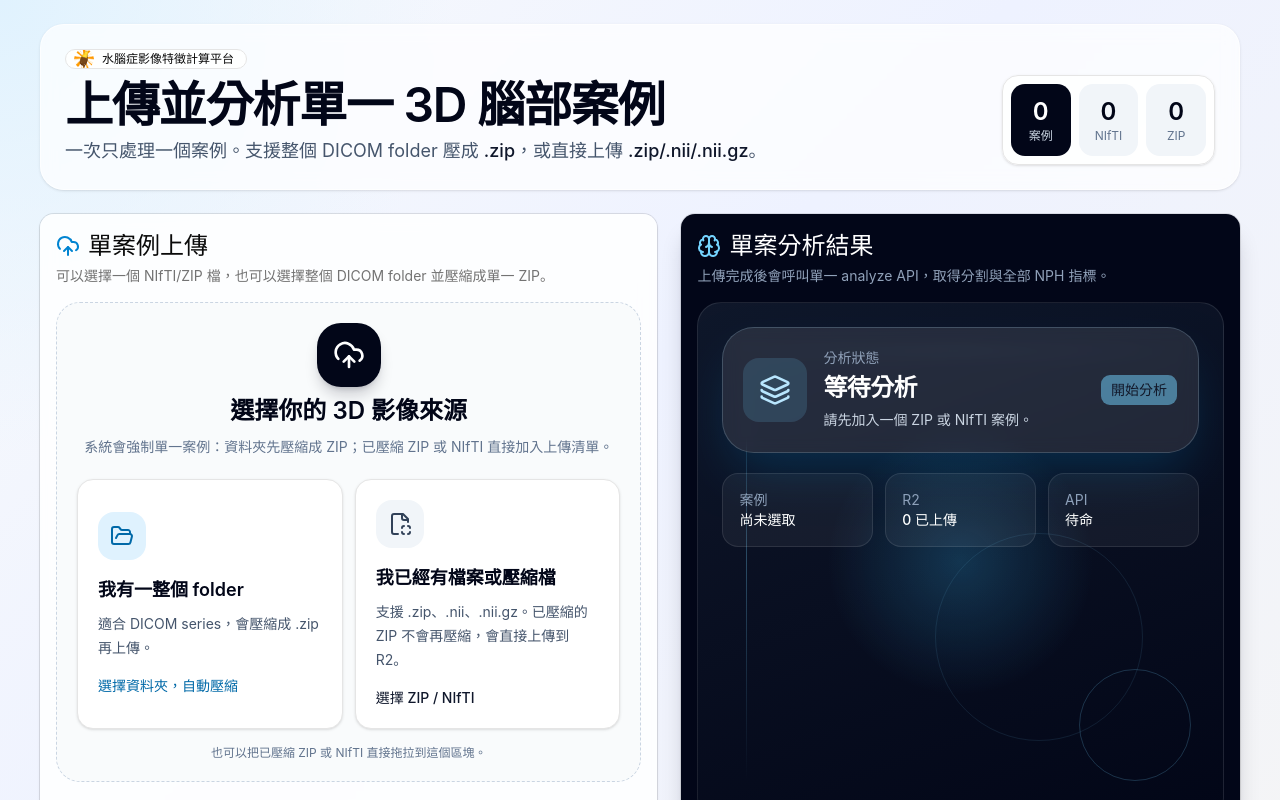
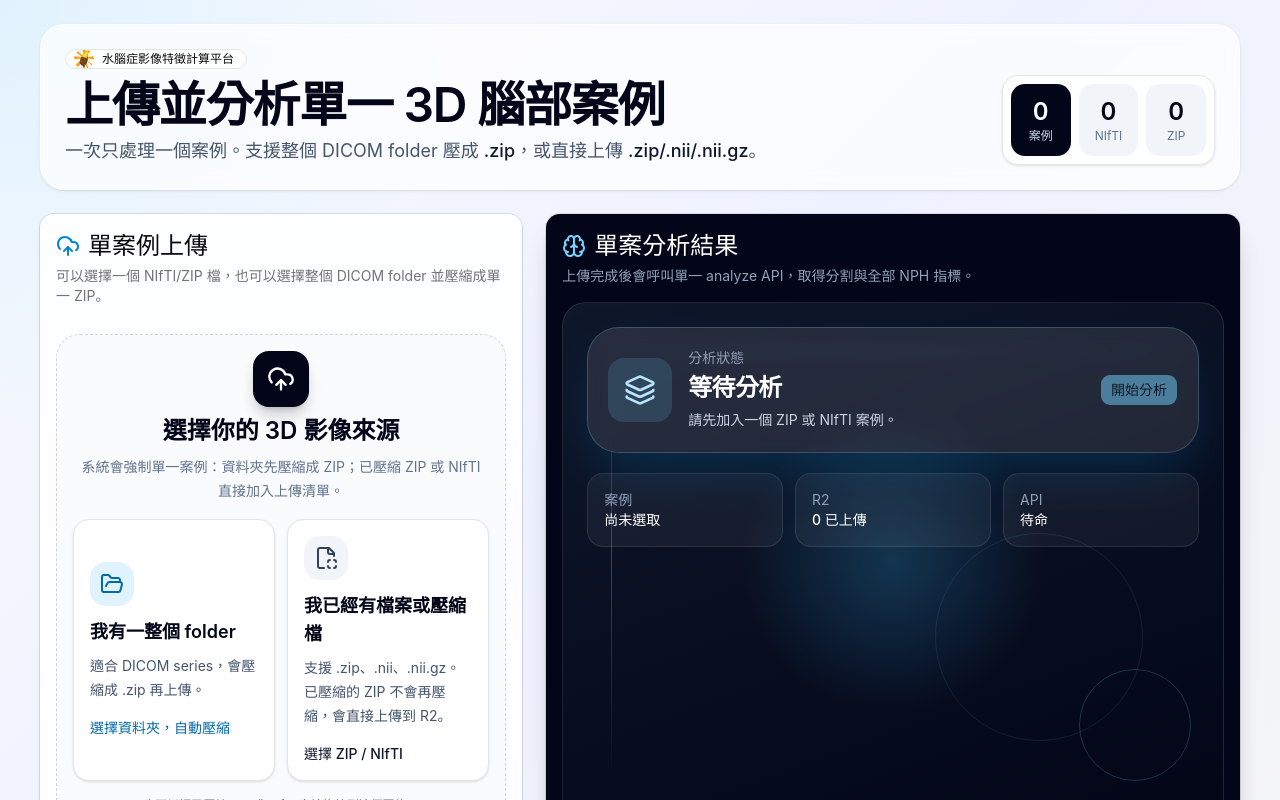
Before and after one commit to Jimmyluluu/nph-cal-console, a Vue app: page / in a window 1280 px wide. Shown: the top 800 px of the page. Built offline with nearby package versions, Linux system fonts and the light colour scheme.

Commit message:
在調整排版

```diff
--- a/src/App.vue
+++ b/src/App.vue
@@ -694,9 +694,9 @@ const startAnalysis = async () => {
         </div>
       </div>
 
-      <div class="grid gap-6 lg:grid-cols-[minmax(0,1.05fr)_minmax(360px,0.95fr)]">
+      <div class="grid gap-6 lg:grid-cols-[minmax(300px,0.82fr)_minmax(420px,1.18fr)]">
         <Card class="overflow-hidden border-white/70 bg-white/85 shadow-sm backdrop-blur">
-          <CardHeader>
+          <CardHeader class="pb-3">
             <CardTitle class="flex items-center gap-2 text-2xl">
               <UploadCloudIcon class="size-6 text-sky-600" />
               單案例上傳
@@ -705,18 +705,18 @@ const startAnalysis = async () => {
               可以選擇一個 NIfTI/ZIP 檔，也可以選擇整個 DICOM folder 並壓縮成單一 ZIP。
             </CardDescription>
           </CardHeader>
-          <CardContent class="space-y-5">
+          <CardContent class="space-y-4">
             <div
-              class="rounded-3xl border border-dashed p-4 transition-all sm:p-5"
+              class="rounded-3xl border border-dashed p-4 transition-all"
               :class="isDragging ? 'border-sky-500 bg-sky-50 shadow-inner' : 'border-slate-300 bg-slate-50/80'"
               @dragenter.prevent="isDragging = true"
               @dragover.prevent="isDragging = true"
               @dragleave.prevent="isDragging = false"
               @drop.prevent="handleDrop"
             >
-              <div class="mb-5 flex flex-col gap-2 text-center">
-                <div class="mx-auto grid size-16 place-items-center rounded-3xl bg-slate-950 text-white shadow-lg shadow-slate-950/20">
-                  <UploadCloudIcon class="size-8" />
+              <div class="mb-4 flex flex-col gap-2 text-center">
+                <div class="mx-auto grid size-14 place-items-center rounded-2xl bg-slate-950 text-white shadow-lg shadow-slate-950/20">
+                  <UploadCloudIcon class="size-7" />
                 </div>
                 <h2 class="text-2xl font-semibold text-slate-950">選擇你的 3D 影像來源</h2>
                 <p class="text-sm leading-6 text-slate-500">
@@ -727,11 +727,11 @@ const startAnalysis = async () => {
               <div class="grid gap-3 md:grid-cols-2">
                 <button
                   type="button"
-                  class="group rounded-2xl border bg-white p-5 text-left shadow-sm transition hover:-translate-y-0.5 hover:border-sky-300 hover:shadow-md disabled:pointer-events-none disabled:opacity-60"
+                  class="group rounded-2xl border bg-white p-4 text-left shadow-sm transition hover:-translate-y-0.5 hover:border-sky-300 hover:shadow-md disabled:pointer-events-none disabled:opacity-60"
                   :disabled="isCompressing || isUploading || isAnalyzing"
                   @click="openFolderPicker"
                 >
-                  <span class="mb-4 grid size-12 place-items-center rounded-2xl bg-sky-100 text-sky-700 transition group-hover:bg-sky-600 group-hover:text-white">
+                  <span class="mb-3 grid size-11 place-items-center rounded-2xl bg-sky-100 text-sky-700 transition group-hover:bg-sky-600 group-hover:text-white">
                     <FolderOpenIcon class="size-6" />
                   </span>
                   <span class="block text-lg font-semibold text-slate-950">我有一整個 folder</span>
@@ -745,11 +745,11 @@ const startAnalysis = async () => {
 
                 <button
                   type="button"
-                  class="group rounded-2xl border bg-white p-5 text-left shadow-sm transition hover:-translate-y-0.5 hover:border-slate-400 hover:shadow-md disabled:pointer-events-none disabled:opacity-60"
+                  class="group rounded-2xl border bg-white p-4 text-left shadow-sm transition hover:-translate-y-0.5 hover:border-slate-400 hover:shadow-md disabled:pointer-events-none disabled:opacity-60"
                   :disabled="isCompressing || isUploading || isAnalyzing"
                   @click="openFilePicker"
                 >
-                  <span class="mb-4 grid size-12 place-items-center rounded-2xl bg-slate-100 text-slate-700 transition group-hover:bg-slate-950 group-hover:text-white">
+                  <span class="mb-3 grid size-11 place-items-center rounded-2xl bg-slate-100 text-slate-700 transition group-hover:bg-slate-950 group-hover:text-white">
                     <FileScanIcon class="size-6" />
                   </span>
                   <span class="block text-lg font-semibold text-slate-950">我已經有檔案或壓縮檔</span>
@@ -794,7 +794,7 @@ const startAnalysis = async () => {
               {{ errorMessage }}
             </p>
 
-            <div class="space-y-4 rounded-2xl border bg-white px-4 py-4">
+            <div class="space-y-3 rounded-2xl border bg-white px-4 py-3">
               <div class="flex flex-wrap items-center justify-between gap-3">
                 <div class="flex flex-wrap items-center gap-2 text-sm text-slate-600">
                   <Badge variant="secondary">總大小 {{ formatFileSize(totalSize) }}</Badge>
@@ -957,7 +957,7 @@ const startAnalysis = async () => {
                     </Badge>
                   </div>
 
-                  <div class="grid gap-3 lg:grid-cols-3">
+                  <div class="grid gap-3 lg:grid-cols-[0.85fr_1.2fr_0.95fr]">
                     <div
                       v-for="indicator in primaryIndicatorCards"
                       :key="indicator.key"
```
